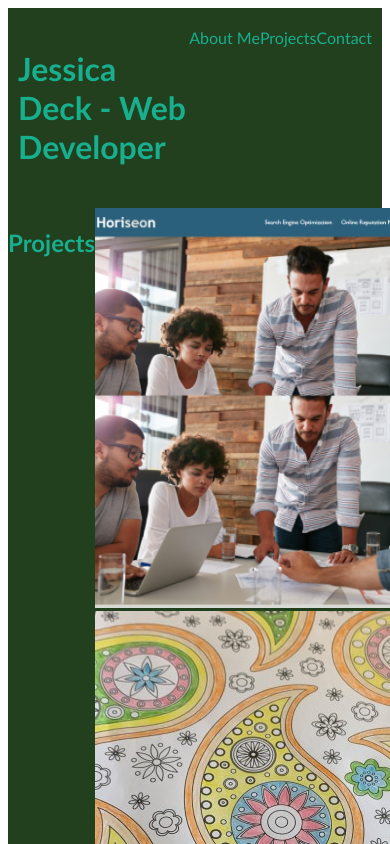
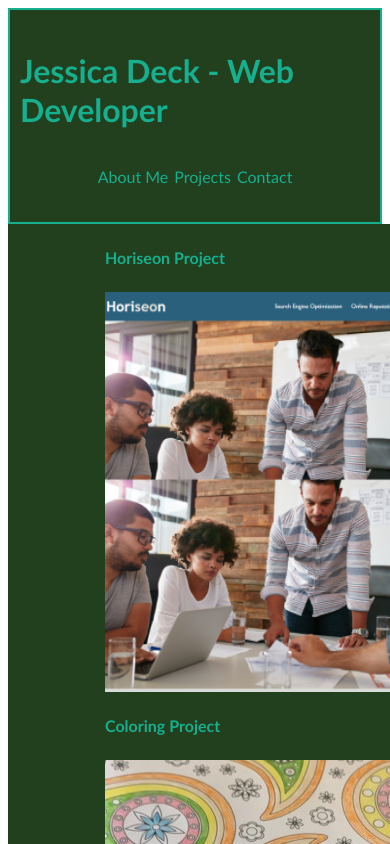
Before and after one commit to deck-jessica/Homework-2-2020-Portfolio, a plain HTML site: page index-portfolio.html in a window 390 px wide. Shown: the top 844 px of the page. Drawn offline with Linux system fonts and the light colour scheme.

Commit message:
final push with final content in HTMl, CSS and readme file, missing some responsiveness

```diff
--- a/index-portfolio.html
+++ b/index-portfolio.html
@@ -3,42 +3,60 @@
 <head>
     <meta charset="UTF-8">
     <meta name="viewport" content="width=device-width, initial-scale=1.0">
-    <link rel="stylesheet" href="style-portfolio.css">
-    <title>Jessica Deck - Portfolio</title>
+    <link rel="stylesheet" href="style-portfolio.css"> <!--link to CSS-->
+    <title>Jessica Deck - Portfolio</title> <!--display title on web-->
 </head>
 <body>
 
    <header>
        <h1>Jessica Deck - Web Developer</h1>
-       <nav class="links"> <!--navigation links to additional content on page-->
-               <a class="links" href="#AboutMe">About Me</a>
-               <a class="links" href="#Projects">Projects</a>
-               <a class="links" href="#Contact">Contact</a>
+       <nav class="nav">  <!--navigation links to additional content on page-->
+        <ul class="nav_link">
+            <li class="nav_item"><a class="nav_links" href="#AboutMe">About Me</a></li>
+            <li class="nav_item"><a class="nav_links" href="#Projects">Projects</a></li>
+            <li class="nav_item"><a class="nav_links" href="#Contact">Contact</a></li>
+            </ul>
        </nav>
        </header>
        <main>
-       <section class="Projects"> <!--my placeholder projects-->
+       <section class="Projects" id="Projects"> <!--my placeholder projects-->
            <h2 class="Projects">Projects</h2>
             <div class="portfolio">
                 <!--first portfolio project here-->
-
-                <a href="https://deck-jessica.github.io/Homework-1-2020/" class="project_item" ><img class="project_img" id="bigproject" alt="Horiseon" src="assets/horiseon-screenshot.png"></a>
+                <div>
+                    <h4>Horiseon Project</h4>
+                <a href="https://deck-jessica.github.io/Homework-1-2020/" class="project_item" ><img class="project_imgbig" id="bigproject" alt="Horiseon" src="assets/horiseon-screenshot.png"></a>
+                </div>
                 <!--second portfolio project here-->
+                <div>
+                    <h4>Coloring Project</h4>
                 <a href="https://www.crayola.com/free-coloring-pages/adult-coloring-pages/" class="project_item"><img class="project_img" alt="adult coloring books - my work, not my page" src="assets/color.jpg" ></a>
-                 <!--third portfolio project here-->
+                </div>
+                <!--third portfolio project here-->
+                <div>
+                    <h4>Dresser Project</h4>
                 <a href="https://www.homedepot.com/b/Paint-Craft-Paint-Furniture-Paint-Chalked-Paint/N-5yc1vZcccc" class="project_item"><img class="project_img" alt="painted furniture projects - my work, not my page" src="assets/dresser.jpg" ></a>
+                </div>
                 <!--fourth portfolio project here-->
+                <div>
+                    <h4>Fitness Project</h4>
                 <a href="#" class="project_item"><img class="project_img" alt="functional fitness" src="assets/fitness.jpg"></a>
-                 <!--fifth portfolio project here-->
+                </div>
+                <!--fifth portfolio project here-->
+                <div>
+                    <h4>Travel Project</h4>
                 <a href="#" class="project_item"><img class="project_img" alt="the Netherlands" src="assets/travel.png"></a>
-
+                 </div>
                 </div>
        </section>
        <section id="AboutMe"> <!--this section gives my background info and plans for the future. ready to update!-->
            <h3>Who I Am</h3>
-           <p>I am a Charlotte, NC resident, transplanted from Ohio. I attended Ohio University, and found I wanted to move farther south. I spent a few years in the education field, and currently am in the auto finance field. I found that I was looking for my next challenge, and
+           <div class="AboutMe">
+               <p>I am a Charlotte, NC resident, transplanted from Ohio. I attended Ohio University, and found I wanted to move farther south. I spent a few years in the education field, and currently am in the auto finance field. I found that I was looking for my next challenge, and
                looked into web development. I like learning new things, and challenging myself. As I begin to build my experience and portfolio, I am hoping to take the leap into this exciting field.
            </p>
+           </div>
+           <img class="AboutMe" alt="image of content creator, Jessica Deck" src="assets/profpic.PNG" >
        </section>
        <section id="Contact"> <!--this section has my linkedIN, email and github live links-->
         <h3>Contact</h3>
--- a/style-portfolio.css
+++ b/style-portfolio.css
@@ -1,46 +1,64 @@
-:root {
+:root { /*custom variables/colors */
     --dark-color: #223f1e;
     --light-color: #17af8e;
     --pink: #f128d7;
 }
-* {
-    box-sizing: content-box;
+* { /*everything follows this */
+    box-sizing: border-box;
     font-family: 'Trebuchet MS', 'Lucida Sans Unicode', 'Lucida Grande', 'Lucida Sans', Arial, sans-serif
 }
+/*header stylings */
 header {
     background-color: var(--dark-color);
     padding: 20px 10px;
+    border-style: solid;
+    border-color: var(--light-color);
+    border-width: 2px;
     display: flex;
     flex-wrap: wrap;
-
+    justify-content: space-evenly;
 }
 
 header h1 {
     display: flex;
-    flex: 2;
     color: var(--light-color);
     align-self: flex-start;
     flex-wrap: wrap;
 }
-nav {
+/*nav stylings */
+.nav {
     display: flex;
     justify-content: space-around;
+    align-items: center;
 }
-.links a {
+.nav_link {
+    padding: 0;
+    display: flex;
+}
+
+.nav_item { /*remove bullet points*/
+    list-style: none;
+}
+.nav_links {
     color: var(--light-color);
-    flex-direction: row;
     text-decoration: none;
-    align-self: stretch;
+    flex: 1;
+    justify-content: center;
+    align-items: center;
+    padding: 3px;
 }
-.links a:hover {
+.nav_links:hover { /*change color on hover*/
     color: var(--pink);
 }
-main {
+main { /*main content styling*/
+    line-height: 1.6em;
     display: flex;
     flex-direction: column;
     flex-wrap: wrap;
 
+
 }
+/*projects/work stylings... each one in its own flexbox*/
 .Projects {
     background-color: var(--dark-color);
     color: var(--light-color);
@@ -48,21 +66,26 @@ main {
 }
 .Projects h2 {
     text-align: center;
+    align-self: center;
     border-right-width: 5px;
     border-right-color: var(--light-color);
+    margin: 0;
+    padding: 5px;
 }
 .portfolio {
     display: flex;
     flex-wrap: wrap;
 }
 .project__img {
-    display: flex;
-    flex: 1 0;
+    display: block;
+    max-width: 100%;
 
 }
-#bigproject {
-    flex: 2 0;
+.project_imgbig {
+    display: flex;
+    flex-basis: auto;
 }
+/*aboutme stylings, each section throughout is a flex box*/
 #AboutMe {
     background-color: var(--dark-color);
     color: var(--light-color);
@@ -73,12 +96,19 @@ main {
     text-align: center;
     border-right-width: 5px;
     border-right-color: var(--light-color);
+    padding: 5px;
+    margin: 0;
+    align-self: center;
 }
-#AboutMe p {
+.AboutMe p {
     display: flex;
-
+    align-self: center;
 }
-#Contact {
+#AboutMe img {
+    width: 200px;
+    height: 200px;
+}
+#Contact { /*contact info stylings...trying to match NAV links look*/
     background-color: var(--dark-color);
     color: var(--light-color);
     display: flex;
@@ -93,13 +123,20 @@ main {
 #Contact a {
     display: flex;
     text-decoration: none;
+    align-self: center;
 
 }
 #Contact a:hover {
     color: var(--pink);
 }
-footer {
+footer { /*footer stylings*/
     padding: 20px;
     text-align: center;
-    color: var(--dark-color);
+    background-color: var(--dark-color);
+    color: var(--light-color);
 }
+@media screen and (max-width: 780px) {
+    main {
+
+    }
+}
```
Also changed, not shown: LICENSE.txt (added), 2 other files.
